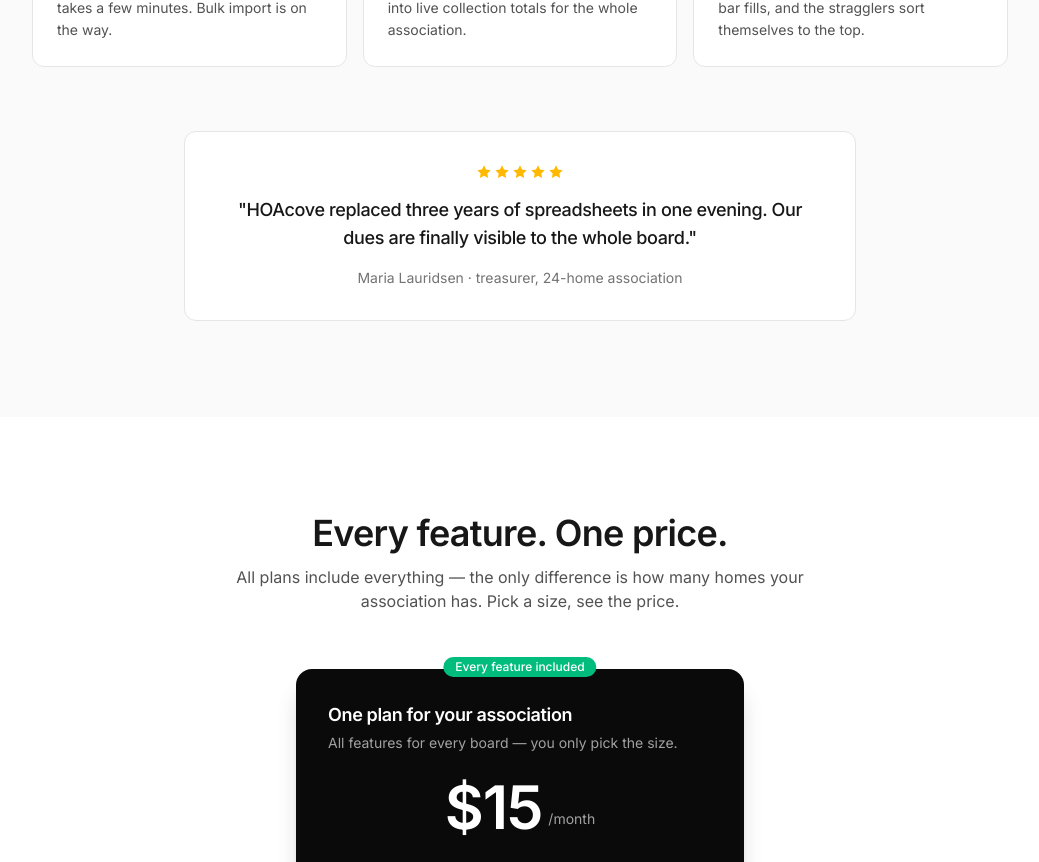
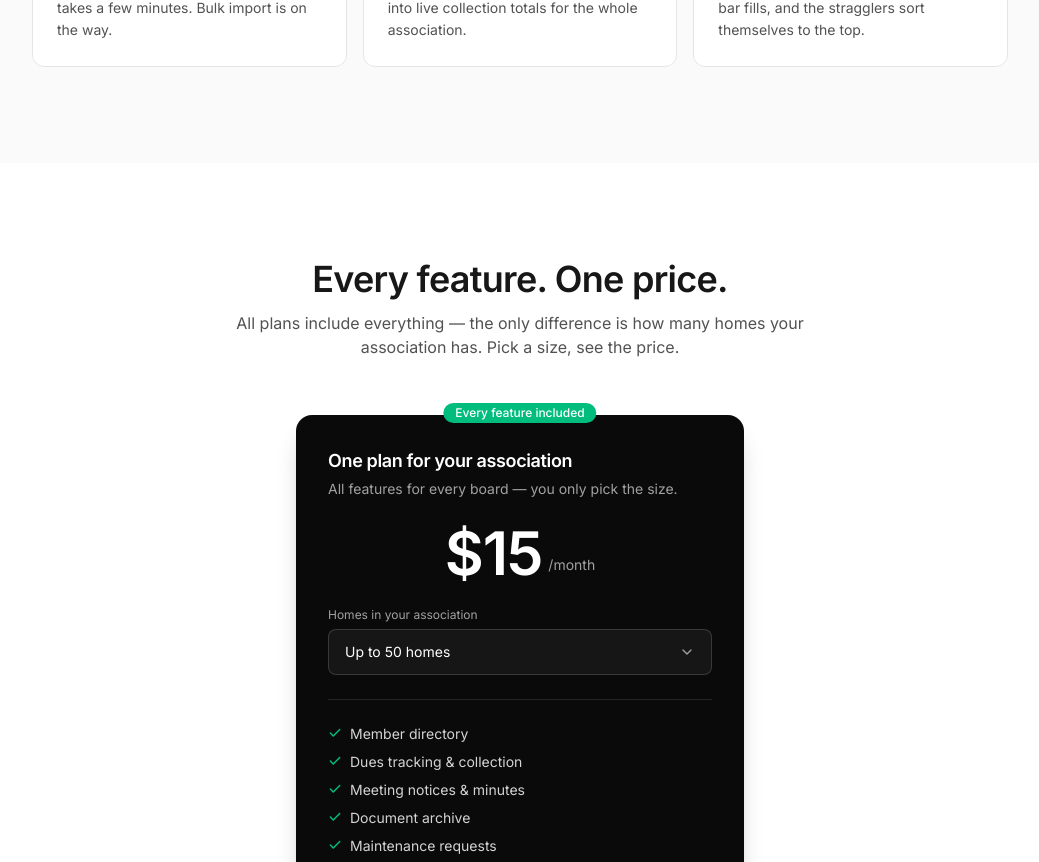
Before and after one commit to alexanderstorgaard809-glitch/foreningsos2, a Next.js app: page / in a window 1280 px wide. Shown: the part 2420-3282 px from the top of the page, without its empty margins (120-1159 px from the left). Built offline with nearby package versions, Linux system fonts and the light colour scheme; a web font is replaced by a local one.

Commit message:
Remove testimonial from landing page

```diff
--- a/app/page.tsx
+++ b/app/page.tsx
@@ -378,32 +378,6 @@
               ))}
             </div>
           </div>
-
-          {/* Testimonial */}
-          <Reveal className="mx-auto mt-16 max-w-2xl">
-            <figure className="rounded-xl border border-neutral-200 bg-white p-8 text-center">
-              <div className="flex justify-center gap-0.5 text-amber-400">
-                {Array.from({ length: 5 }).map((_, i) => (
-                  <svg
-                    key={i}
-                    width="16"
-                    height="16"
-                    viewBox="0 0 24 24"
-                    fill="currentColor"
-                  >
-                    <path d="M12 2l3.09 6.26L22 9.27l-5 4.87 1.18 6.88L12 17.77l-6.18 3.25L7 14.14 2 9.27l6.91-1.01z" />
-                  </svg>
-                ))}
-              </div>
-              <blockquote className="font-heading mt-4 text-lg font-medium text-neutral-900">
-                "HOAcove replaced three years of spreadsheets in one
-                evening. Our dues are finally visible to the whole board."
-              </blockquote>
-              <figcaption className="mt-4 text-sm text-neutral-500">
-                Maria Lauridsen · treasurer, 24-home association
-              </figcaption>
-            </figure>
-          </Reveal>
         </div>
       </section>
 
```
